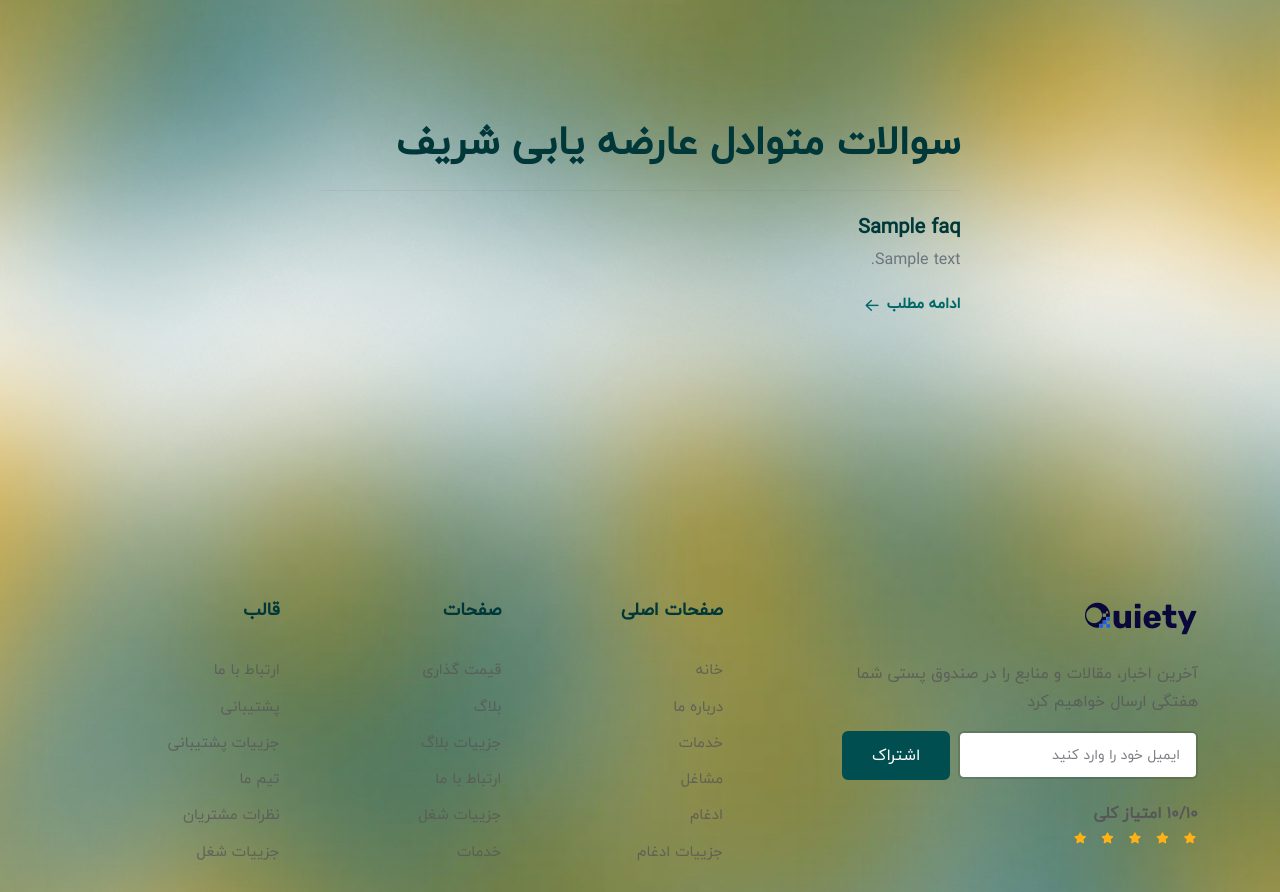
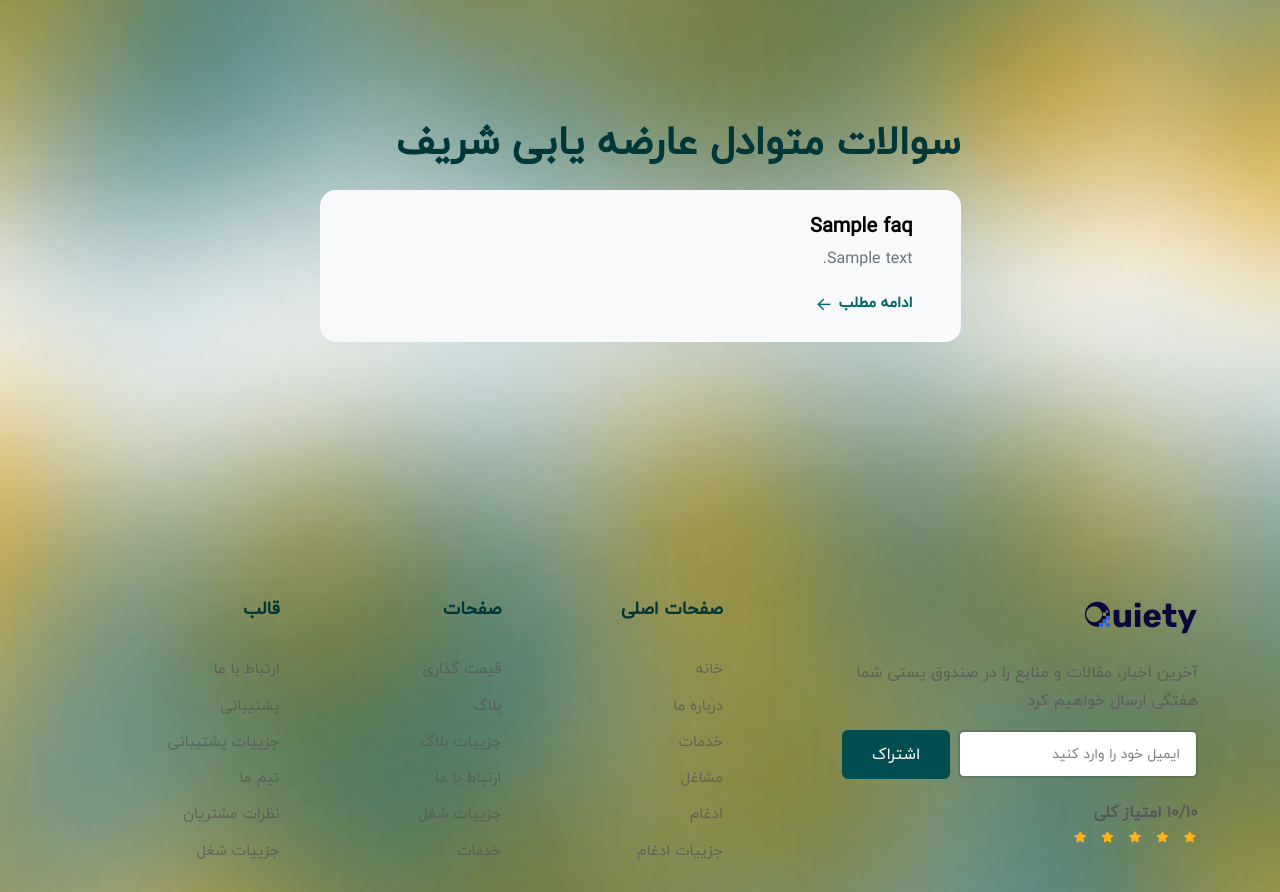
Before and after one commit to PouyaBaniadam/SharifMBI, a Django app: page /us/faqs in a window 1280 px wide. Shown: the part 487-1379 px from the top of the page. Run offline with Django 5.2, Linux system fonts and the light colour scheme; tables that the repository leaves empty hold one stand-in row (values such as "Sample post"); some libraries are stand-ins or nearby versions.

Commit message:
fix a simple bug

```diff
--- a/Us/templates/Us/faq.html
+++ b/Us/templates/Us/faq.html
@@ -12,7 +12,7 @@
             <div class="container">
                 <div class="row justify-content-between">
                     <div class="col-lg-8 col-md-8 p-lg-5">
-                        <div class="support-article-wrap bg-white">
+                        <div class="support-article-wrap">
                             <h1 class="display-5 mb-4 fw-bold">{{ faq.question }}</h1>
                             {{ faq.answer|safe }}
                         </div>
--- a/Us/templates/Us/faqs.html
+++ b/Us/templates/Us/faqs.html
@@ -38,7 +38,7 @@
                                     <ul class="support-article-list list-unstyled mt-4">
 
                                         {% for faq in faqs %}
-                                            <li class="py-4 border-top border-light">
+                                            <li class="py-4 mt-2 border-light bg-light p-5 rounded-custom">
                                                 <a href="{% url 'us:faq' faq.slug %}"
                                                    class="text-decoration-none d-block text-muted">
                                                     <h3 class="h5 support-article-title">{{ faq.question }}</h3>
```
